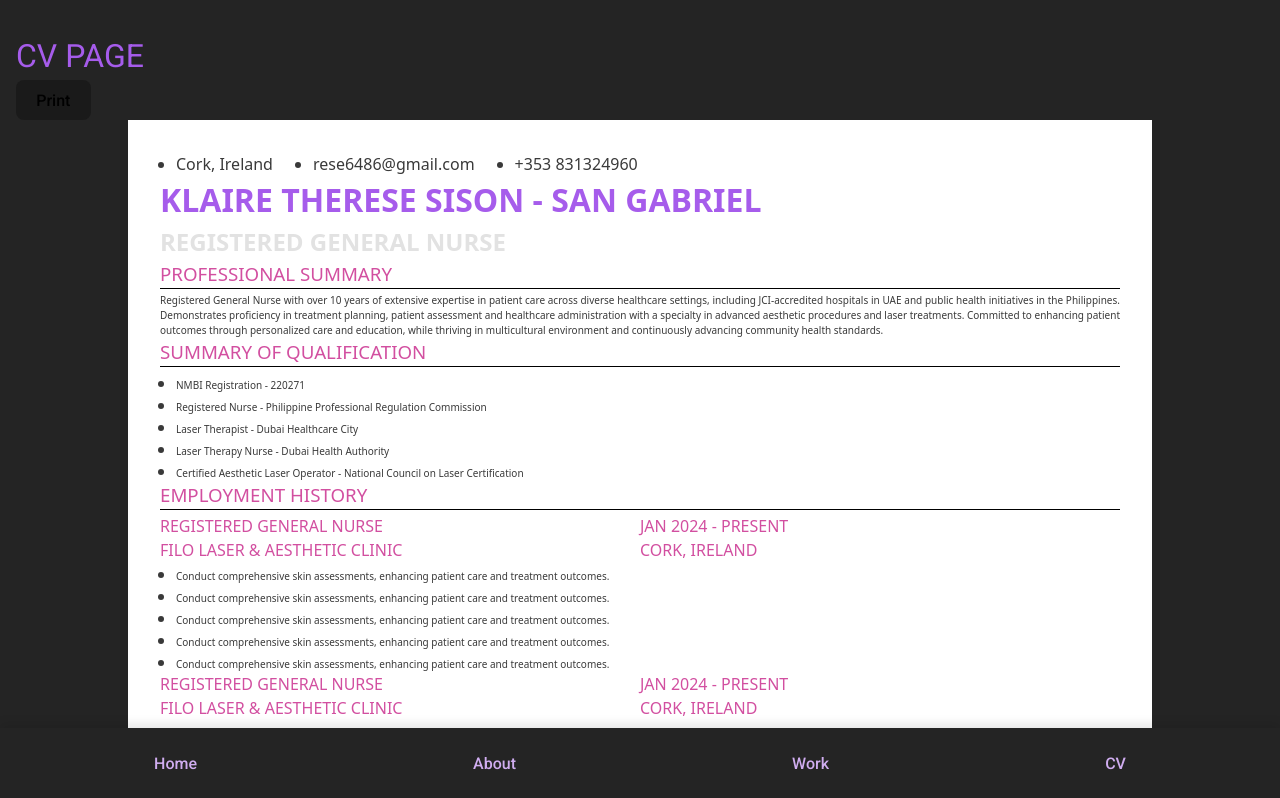
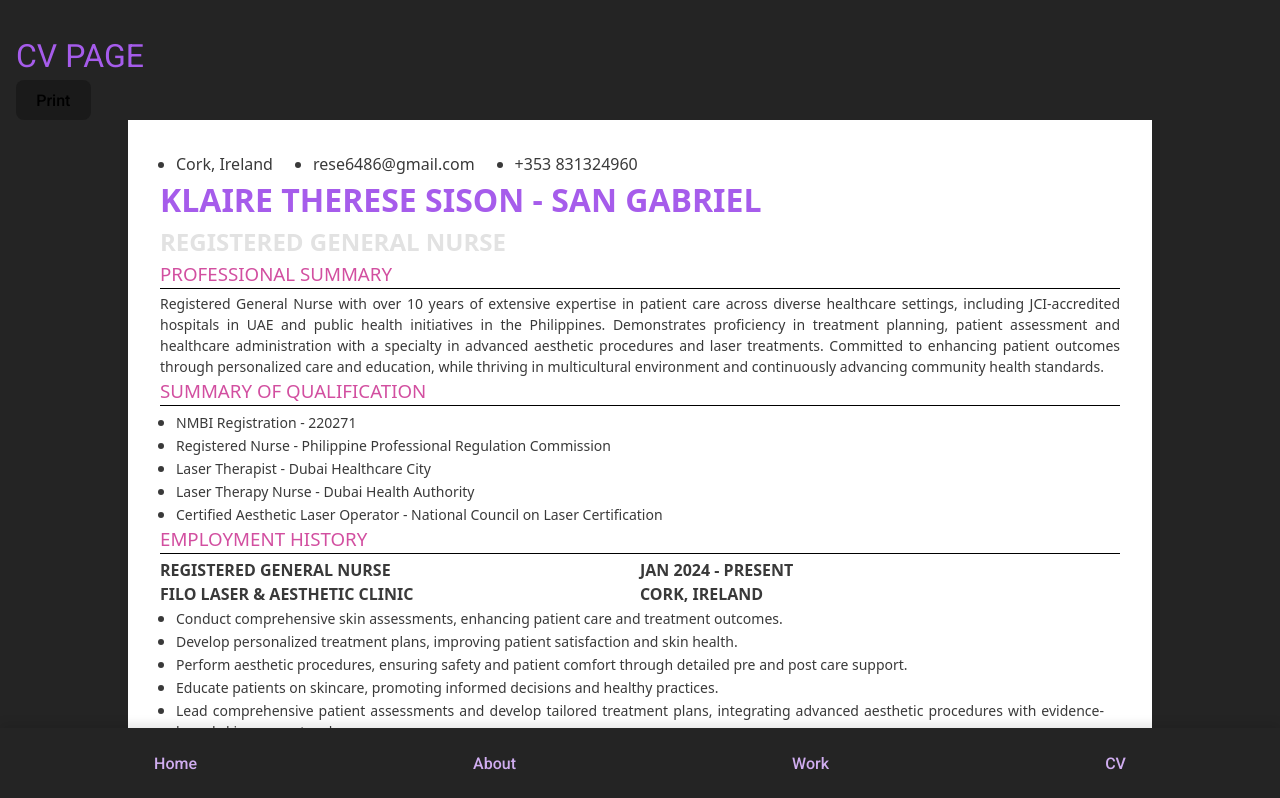
Before and after one commit to RamonSanGabriel/klaire-cv, a React (Vite) app in the folder klaire-CV/: page /cv in a window 1280 px wide. Shown: the top 798 px of the page. Built offline with nearby package versions, Linux system fonts and the light colour scheme; a web font is replaced by a local one.

Commit message:
employment history

```diff
--- a/klaire-CV/src/data/cv.js
+++ b/klaire-CV/src/data/cv.js
@@ -31,14 +31,33 @@ export const employment1 = {
   employment1Duration: 'Jan 2024 - Present',
   employment1Company: 'FILO Laser & Aesthetic Clinic ',
   employment1Location: 'Cork, Ireland',
-  employment1Desc:
+  employment1Desc1:
     'Conduct comprehensive skin assessments, enhancing patient care and treatment outcomes.',
-  employment2Desc:
-    'Conduct comprehensive skin assessments, enhancing patient care and treatment outcomes.',
-  employment3Desc:
-    'Conduct comprehensive skin assessments, enhancing patient care and treatment outcomes.',
-  employment4Desc:
-    'Conduct comprehensive skin assessments, enhancing patient care and treatment outcomes.',
-  employment5Desc:
-    'Conduct comprehensive skin assessments, enhancing patient care and treatment outcomes.',
+  employment1Desc2:
+    'Develop personalized treatment plans, improving patient satisfaction and skin health.',
+  employment1Desc3:
+    'Perform aesthetic procedures, ensuring safety and patient comfort through detailed pre and post care support.',
+  employment1Desc4:
+    'Educate patients on skincare, promoting informed decisions and healthy practices.',
+  employment1Desc5:
+    'Lead comprehensive patient assessments and develop tailored treatment plans, integrating advanced aesthetic procedures with evidence-based skincare protocols.',
+  employment1Desc6:
+    'Maintain meticulous clinical documentation and collaborate with specialists to implement personalized aesthetic solutions that align with patient goals.',
 };
+
+export const employment2 = {
+  employment2Title: 'School Nurse',
+  employment2Duration: 'Jan 2023 - Nov 2023',
+  employment2Company: 'British School Manila ',
+  employment2Location: 'Manila, Philippines',
+  employment2Desc1:
+    'Administer healthcare and first aid to students and staff, ensuring swift response to incidents.',
+  employment2Desc2:
+    'Collaborate with parents for medical care decisions, maintaining open communication.',
+  employment2Desc3:
+    'Implement healthcare policies to maintain high standards, enhancing community well-being.',
+  employment2Desc4:
+    'Conduct educational programs to reduce accidents and illnesses, fostering a safe environment.',
+  employment2Desc5:
+    'Maintain accurate health records, ensuring timely updates for effective health management.',
+};
--- a/klaire-CV/src/pages/CVPage/CVPage.jsx
+++ b/klaire-CV/src/pages/CVPage/CVPage.jsx
@@ -4,6 +4,7 @@ import { useEffect, useRef } from 'react';
 import { useReactToPrint } from 'react-to-print';
 import {
   employment1,
+  employment2,
   employmentHistory,
   headerCV,
   printBtn,
@@ -25,12 +26,25 @@ const CVPage = () => {
     employment1Duration,
     employment1Company,
     employment1Location,
-    employment1Desc,
-    employment2Desc,
-    employment3Desc,
-    employment4Desc,
-    employment5Desc,
+    employment1Desc1,
+    employment1Desc2,
+    employment1Desc3,
+    employment1Desc4,
+    employment1Desc5,
+    employment1Desc6,
   } = employment1;
+
+  const {
+    employment2Title,
+    employment2Duration,
+    employment2Company,
+    employment2Location,
+    employment2Desc1,
+    employment2Desc2,
+    employment2Desc3,
+    employment2Desc4,
+    employment2Desc5,
+  } = employment2;
 
   useEffect(() => {
     window.scrollTo(0, 0);
@@ -77,7 +91,7 @@ const CVPage = () => {
 
         <section className={css.employmentSection}>
           <h3 className={css.title}>{empTitle}</h3>
-          <div className={css.employment1Container}>
+          <div className={css.employmentContainer}>
             <h4 className={css.employmentTitle}>{employment1Title}</h4>
             <h4>{employment1Duration}</h4>
             <h4>{employment1Company}</h4>
@@ -85,45 +99,48 @@ const CVPage = () => {
           </div>
           <ul className={css.sumList}>
             <li>
-              <p className={css.description}>{employment1Desc}</p>
+              <p className={css.description}>{employment1Desc1}</p>
             </li>
             <li>
-              <p className={css.description}>{employment2Desc}</p>
+              <p className={css.description}>{employment1Desc2}</p>
             </li>
             <li>
-              <p className={css.description}>{employment3Desc}</p>
+              <p className={css.description}>{employment1Desc3}</p>
             </li>
             <li>
-              <p className={css.description}>{employment4Desc}</p>
+              <p className={css.description}>{employment1Desc4}</p>
             </li>
             <li>
-              <p className={css.description}>{employment5Desc}</p>
+              <p className={css.description}>{employment1Desc5}</p>
+            </li>
+            <li>
+              <p className={css.description}>{employment1Desc6}</p>
             </li>
           </ul>
         </section>
 
         <section className={css.employmentSection}>
-          <div className={css.employment1Container}>
-            <h4 className={css.employmentTitle}>{employment1Title}</h4>
-            <h4>{employment1Duration}</h4>
-            <h4>{employment1Company}</h4>
-            <h4>{employment1Location}</h4>
+          <div className={css.employmentContainer}>
+            <h4 className={css.employmentTitle}>{employment2Title}</h4>
+            <h4>{employment2Duration}</h4>
+            <h4>{employment2Company}</h4>
+            <h4>{employment2Location}</h4>
           </div>
           <ul className={css.sumList}>
             <li>
-              <p className={css.description}>{employment1Desc}</p>
+              <p className={css.description}>{employment2Desc1}</p>
             </li>
             <li>
-              <p className={css.description}>{employment2Desc}</p>
+              <p className={css.description}>{employment2Desc2}</p>
             </li>
             <li>
-              <p className={css.description}>{employment3Desc}</p>
+              <p className={css.description}>{employment2Desc3}</p>
             </li>
             <li>
-              <p className={css.description}>{employment4Desc}</p>
+              <p className={css.description}>{employment2Desc4}</p>
             </li>
             <li>
-              <p className={css.description}>{sumList5}</p>
+              <p className={css.description}>{employment2Desc5}</p>
             </li>
           </ul>
         </section>
--- a/klaire-CV/src/pages/CVPage/CVPage.module.css
+++ b/klaire-CV/src/pages/CVPage/CVPage.module.css
@@ -20,14 +20,17 @@
     font-weight: 700;
     color: var(--GREY-FONT);
   }
-
+  & h4 {
+    color: var(--BLACK-FONT);
+    font-weight: 700;
+  }
   & span {
     color: var(--GREY-FONT);
     margin-right: 30px;
   }
 
   & p {
-    font-size: 0.625rem;
+    font-size: 0.875rem;
   }
 }
 
@@ -67,7 +70,7 @@
 
 .employmentTitle {
 }
-.employment1Container {
+.employmentContainer {
   display: grid;
   grid-template-columns: 1fr 1fr;
   justify-content: space-between;
```
